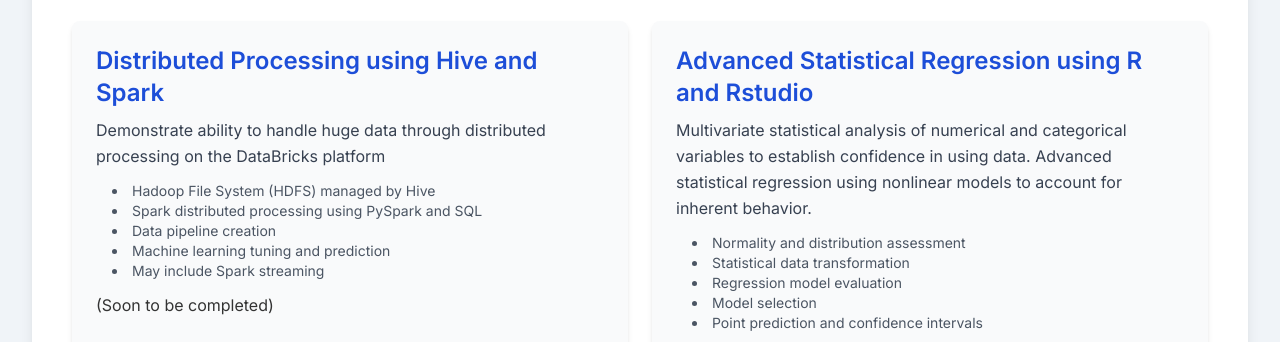
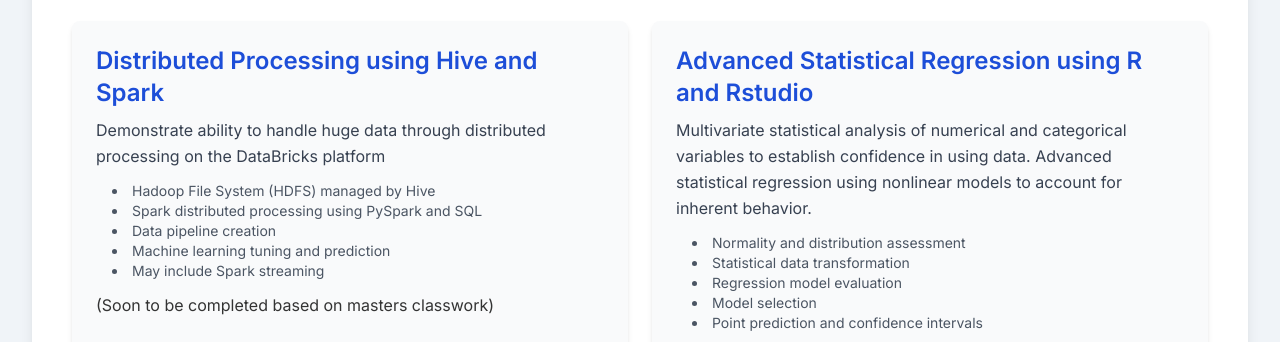
Before and after one commit to collin-d-evans/Featured_Projects, a plain HTML site: page index.html in a window 1280 px wide. Shown: the part 600-942 px from the top of the page. Drawn offline with nearby package versions, Linux system fonts and the light colour scheme.

Commit message:
Update index.html

```diff
--- a/index.html
+++ b/index.html
@@ -72,7 +72,7 @@
                         <li>Machine learning tuning and prediction</li>
                         <li>May include Spark streaming</li>
                     </ul>
-                    <p>(Soon to be completed)</p>
+                    <p>(Soon to be completed based on masters classwork)</p>
                 </div>
 
                 <!-- Project 2 -->
```
